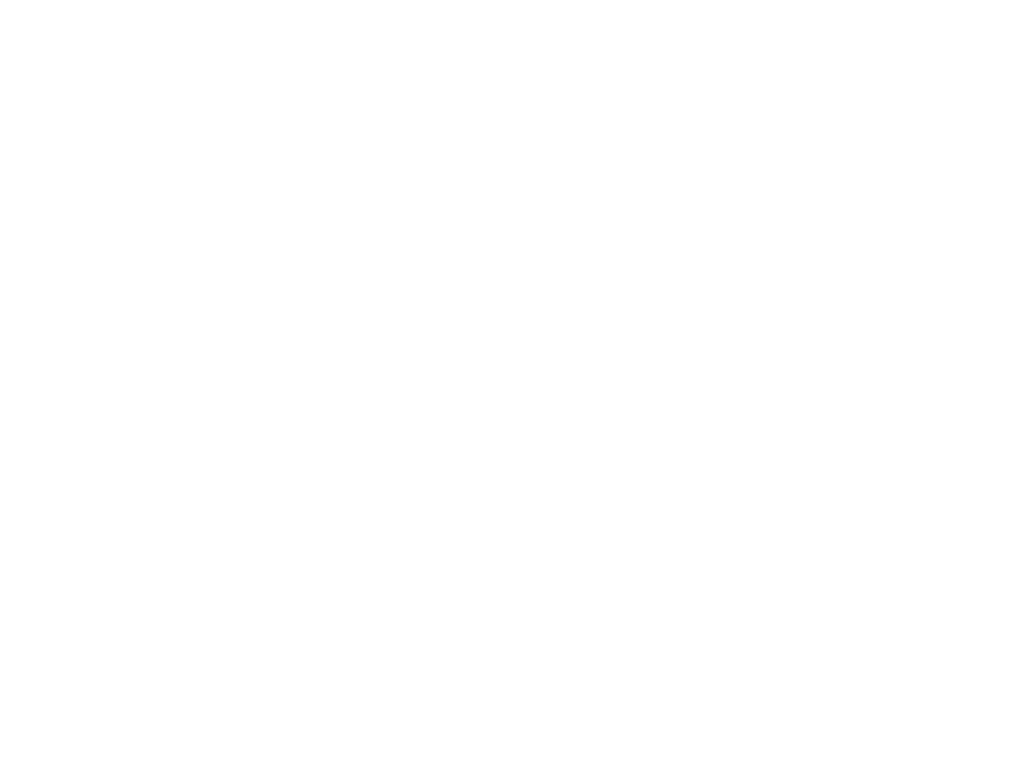
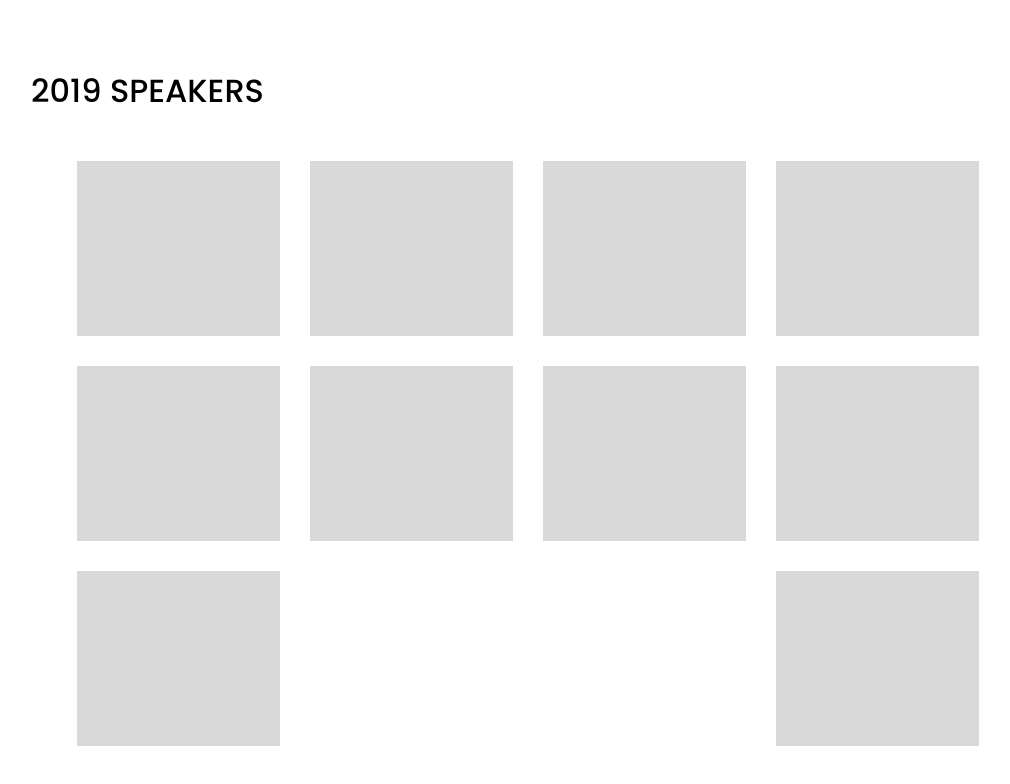
Before and after one commit to Aniket-Patel-swg/conference, a React (Create React App) app: page / in a window 1536 px wide. Shown: the part 1032-1816 px from the top of the page, without its empty margins (230-1240 px from the left). Before the commit the page ends 1007 px from the top, so only its background shows below. Built offline with nearby package versions, Linux system fonts and the light colour scheme.

Commit message:
added section 2

```diff
--- a/src/App.js
+++ b/src/App.js
@@ -1,11 +1,13 @@
 import Navbar from "./Components/Navbar"
 import Main from "./Components/Main"
+import Section2 from "./Components/Section2"
 
 function App() {
   return (
     <div className="landing-page">
       <Navbar />
       <Main />
+      <Section2 />
     </div>
   )
 }
--- /dev/null
+++ b/src/Components/Section2.js
@@ -0,0 +1,27 @@
+import React from "react"
+import "../assets/css/section_2.css"
+
+
+export default function Section2(){
+  return (
+
+    <div>
+        <div className="heading">2019 SPEAKERS</div>
+
+        <div className="card-container">
+        <div className="cards"></div>
+        <div className="cards"></div>
+        <div className="cards"></div>
+        <div className="cards"></div>
+        <div className="cards"></div>
+        <div className="cards"></div>
+        <div className="cards"></div>
+        <div className="cards"></div>
+        <div className="cards"></div>
+        <div className="empty-cards"></div>
+        <div className="empty-cards"></div>
+        <div className="cards"></div>
+        </div>
+    </div>
+  )
+}
--- a/src/assets/css/navbar.css
+++ b/src/assets/css/navbar.css
@@ -1,6 +1,7 @@
 .header {
   background-color: #34215b;
   opacity: 1;
+  padding-top: 1%;
   /* position: fixed; */
 }
 .nav-up {
--- /dev/null
+++ b/src/assets/css/section_2.css
@@ -0,0 +1,80 @@
+.cards{
+    /* display: grid; */
+    min-height: 175px;
+    width: 203px;
+    background-color: #d9d9d9;
+    /* grid-row: auto; */
+
+}
+.empty-cards{
+    display: none;
+}
+.heading{
+    font-size: xx-large;
+    margin-top: 5%;
+    margin-left: 17%;
+    margin-bottom: 3%;
+}
+.card-container{
+    display: flex;
+    gap:30px;
+    margin-right: 10%;
+    margin-left: 15%;
+    align-items: flex-start;
+    margin-bottom: 5%;
+    /* flex-flow: row; */
+    flex-wrap: wrap;
+    /* flex-direction: column; */
+    /* grid-column: 4; */
+
+}
+.empty-cards{
+    display: none;
+    min-height: 175px;
+    width: 203px;
+}
+
+
+
+
+@media (min-width:1400px) and (max-width:1730px){
+
+
+
+.heading{
+    font-size: xx-large;
+    margin-top: 5%;
+    margin-left: 17%;
+    margin-bottom: 3%;
+}
+.card-container{
+    display: flex;
+    gap:30px;
+    margin-right: 15%;
+    margin-left: 20%;
+    align-items: flex-start;
+
+    /* flex-flow: row; */
+    flex-wrap: wrap;
+    /* flex-direction: column; */
+    /* grid-column: 4; */
+
+}
+.empty-cards{
+    display: block;
+    min-height: 175px;
+    width: 203px;
+}
+}
+@media (min-width:1000px) and (max-width:1200px){
+  .card-container{
+    margin-right: 5%;
+    margin-left: 10%;
+  }
+  .heading{
+    /* font-size: xx-large; */
+    margin-top: 5%;
+    margin-left: 10%;
+    margin-bottom: 3%;
+}
+}
```
Also changed, not shown: src/Components/Navbar.js (line endings or trailing spaces).
